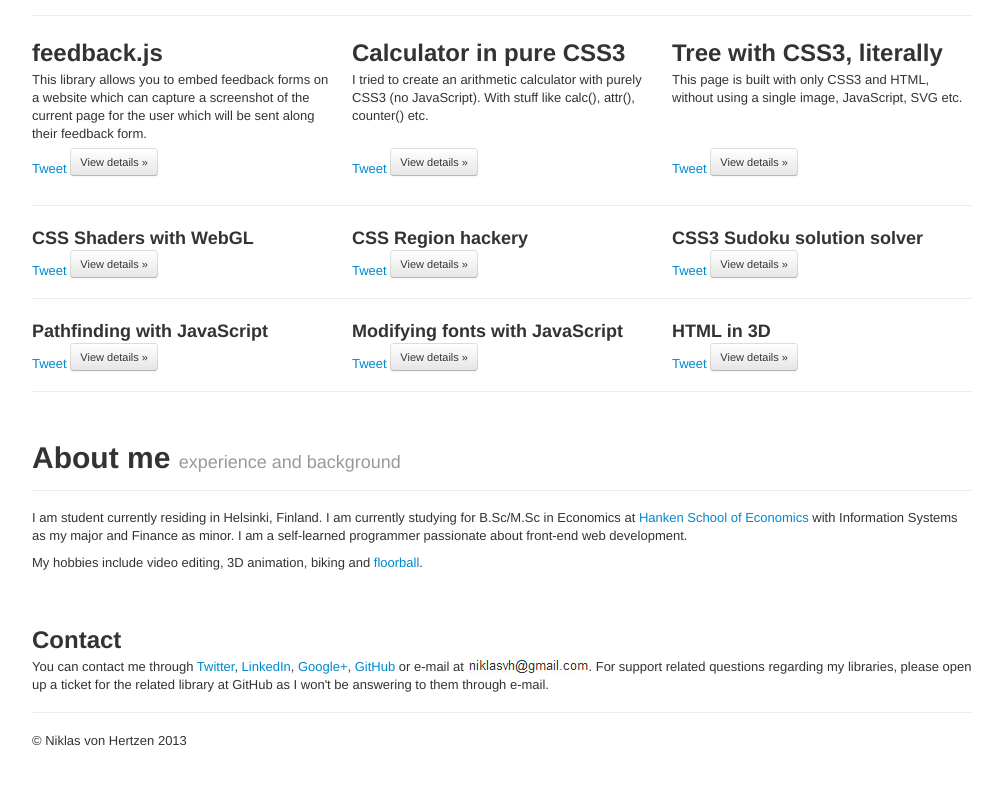
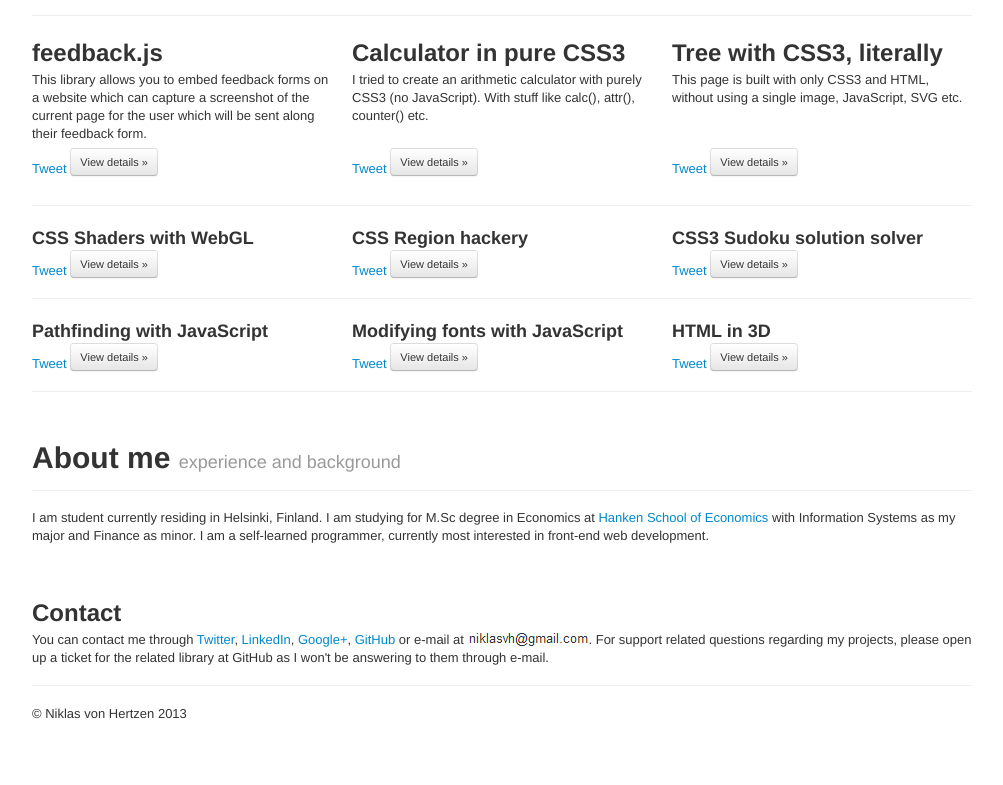
Before and after one commit to niklasvh/hertzen.com, a plain HTML site: page index.html in a window 1280 px wide. Shown: the part 630-1415 px from the top of the page, without its empty margins (138-1141 px from the left). Drawn offline with nearby package versions, Linux system fonts and the light colour scheme.

Commit message:
Update index.html

```diff
--- a/index.html
+++ b/index.html
@@ -7,7 +7,6 @@
         <meta name="description" content="Front-end web developer and a student">
         <meta name="author" content="Niklas von Hertzen">
 
-        <!-- Le styles -->
         <link href="css/bootstrap.css" rel="stylesheet">
         <style type="text/css">
             body {
@@ -222,19 +221,14 @@
                     <h1>About me <small>experience and background</small></h1>
                 </div>
                 <p>
-                    I am student currently residing in Helsinki, Finland. I am currently studying for B.Sc/M.Sc in Economics at <a href="http://www.hanken.fi/public/en/">Hanken School of Economics</a> with Information Systems as my major and Finance as minor.
-                    I am a self-learned programmer passionate about front-end web development.</p>
-
-                <p>
-                    My hobbies include video editing, 3D animation, biking and <a href="http://en.wikipedia.org/wiki/Floorball">floorball</a>.
-                </p>
-
+                    I am student currently residing in Helsinki, Finland. I am studying for M.Sc degree in Economics at <a href="http://www.hanken.fi/public/en/">Hanken School of Economics</a> with Information Systems as my major and Finance as minor.
+                    I am a self-learned programmer, currently most interested in front-end web development.</p>
             </section>
 
             <section id="contact">
 
                 <h2>Contact</h2>
-                <p>You can contact me through <a href="https://twitter.com/niklasvh">Twitter</a>, <a href="http://www.linkedin.com/pub/niklas-von-hertzen/16/522/5ab">LinkedIn</a>, <a href="https://plus.google.com/115030581977322198102/posts">Google+</a>, <a href="https://github.com/niklasvh">GitHub</a> or e-mail at <img src="images/email.jpg" title="e-mail" alt="autobots, rollout!" />. For support related questions regarding my libraries, please open up a ticket for the related library at GitHub as I won't be answering to them through e-mail.
+                <p>You can contact me through <a href="https://twitter.com/niklasvh">Twitter</a>, <a href="http://www.linkedin.com/pub/niklas-von-hertzen/16/522/5ab">LinkedIn</a>, <a href="https://plus.google.com/115030581977322198102/posts">Google+</a>, <a href="https://github.com/niklasvh">GitHub</a> or e-mail at <img src="images/email.jpg" title="e-mail" alt="autobots, rollout!" />. For support related questions regarding my projects, please open up a ticket for the related library at GitHub as I won't be answering to them through e-mail.
 
             </section>
 
```
